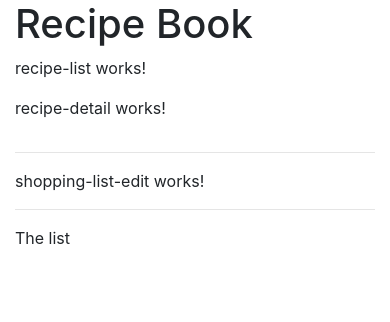
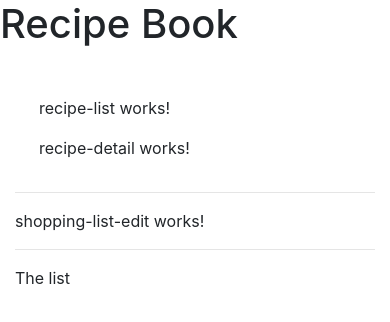
Before and after one commit to yogmel/angular-notes, an Angular app in the folder recipebook/: page / in a window 390 px wide. Shown: the top 322 px of the page. Built offline with nearby package versions, Linux system fonts and the light colour scheme.

Commit message:
Style app

```diff
--- a/recipebook/src/app/app.component.html
+++ b/recipebook/src/app/app.component.html
@@ -1,6 +1,6 @@
+<app-header></app-header>
 
-<div class="container">
-  <app-header></app-header>
+<div class="container mt-5">
   <app-recipes></app-recipes>
   <hr>
   <app-shopping-list></app-shopping-list>
--- a/recipebook/src/app/recipes/recipes.component.html
+++ b/recipebook/src/app/recipes/recipes.component.html
@@ -1,8 +1,8 @@
 <div class="row">
-  <div class="col-md-5">
+  <div class="col mx-4">
     <app-recipe-list></app-recipe-list>
   </div>
-  <div class="col-md-7">
+  <div class="col-8 mx-4">
     <app-recipe-detail></app-recipe-detail>
   </div>
 </div>
```
